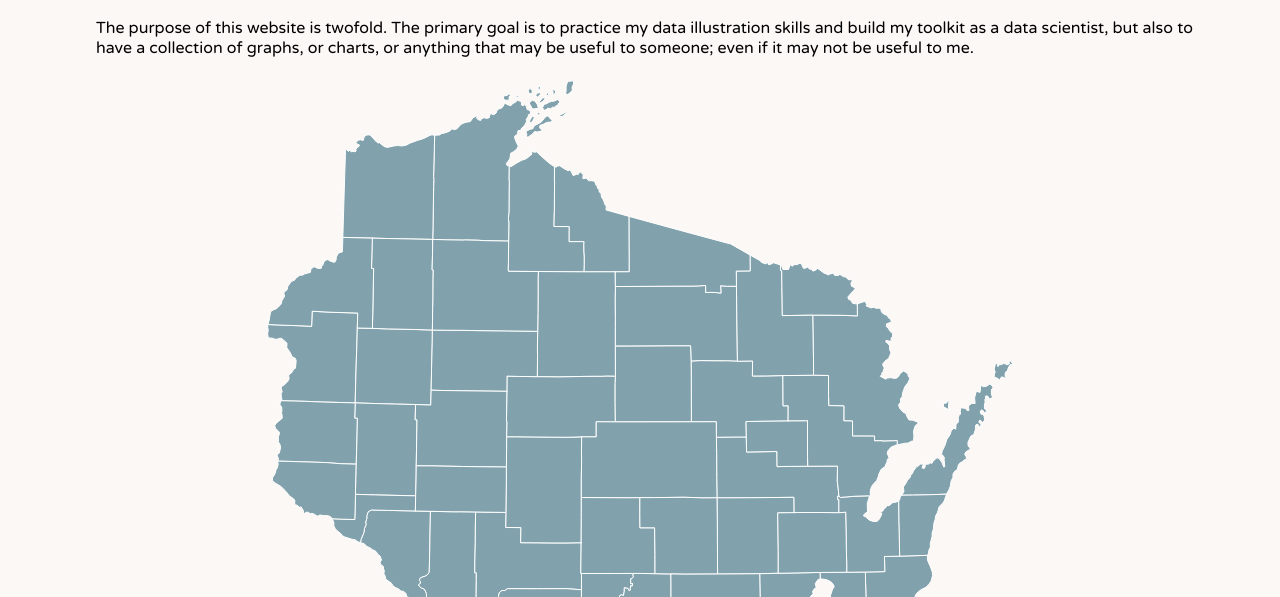
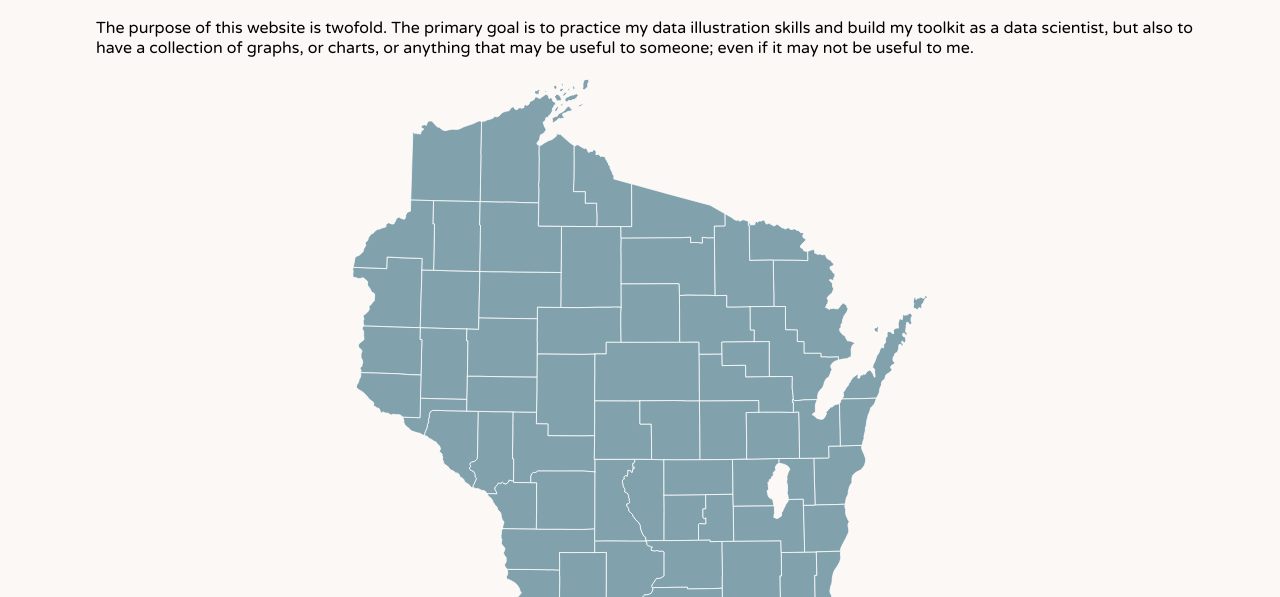
Before and after one commit to dawnandrew100/UsefullyUselessThings, a plain HTML site: page src/states/Wisconsin.html in a window 1280 px wide. Shown: the part 355-952 px from the top of the page. Drawn offline with Linux system fonts and the light colour scheme; files whose address does not match are found by name.

Commit message:
Updated README.md

```diff
--- a/src/states/Wisconsin.html
+++ b/src/states/Wisconsin.html
@@ -29,7 +29,7 @@
 
             <link rel = "stylesheet" href="../scripts/map.css">
 
-<svg id="map" xmlns="http://www.w3.org/2000/svg" version="1.2" baseProfile="tiny" width="810" height="810" viewBox="0 0 810 810" stroke-linecap="round" stroke-linejoin="round">
+<svg id="map" xmlns="http://www.w3.org/2000/svg" version="1.2" baseProfile="tiny" width="810" height="810" viewBox="0 0 810 1050" stroke-linecap="round" stroke-linejoin="round">
 <g id="states" transform="translate(5,5)" stroke="white" stroke-width="1">
 <a><path d="M 175.37 431.97 190.43 432.34 189.65 475.96 189.24 493.13 188.03 495.17 185.74 496.98 181.41 498.41 180.21 499.18 179.43 501.3 180.36 502.2 180.35 504.45 178.59 505.69 179.45 507.41 181.3 508.89 184.42 510.14 186.45 514.51 186.42 517.24 188.18 519.38 184.93 526.76 183.37 529.39 184.85 531.59 181.9 531.18 180.04 529.82 178.86 527.64 174.22 524.87 172.41 522.84 171.51 520.61 169.73 518.75 166.49 517.56 166.16 514.66 163.7 512.45 161.06 512.07 158.26 509.79 155.5 508.55 152.96 506.77 151.52 504.28 145.85 500.29 145.28 497.49 143.76 494.22 144.44 492.28 143.49 489.39 143.57 487.63 140.55 485.21 140.11 483.36 141.49 480.9 140.07 477.01 138.14 475.67 135.94 472.42 132.52 470.64 129.9 468.75 126.25 467.08 124.39 464.83 120.66 463.73 120.89 460.73 123.94 453.52 124.44 449.59 126.06 445.55 125.65 442.99 126.84 439.55 126.82 436.55 128.21 432.74 131.49 430.98 147.65 431.4 175.37 431.97 Z" id="Buffalo"></path>
 </a>
```
Also changed, not shown: README.md.
